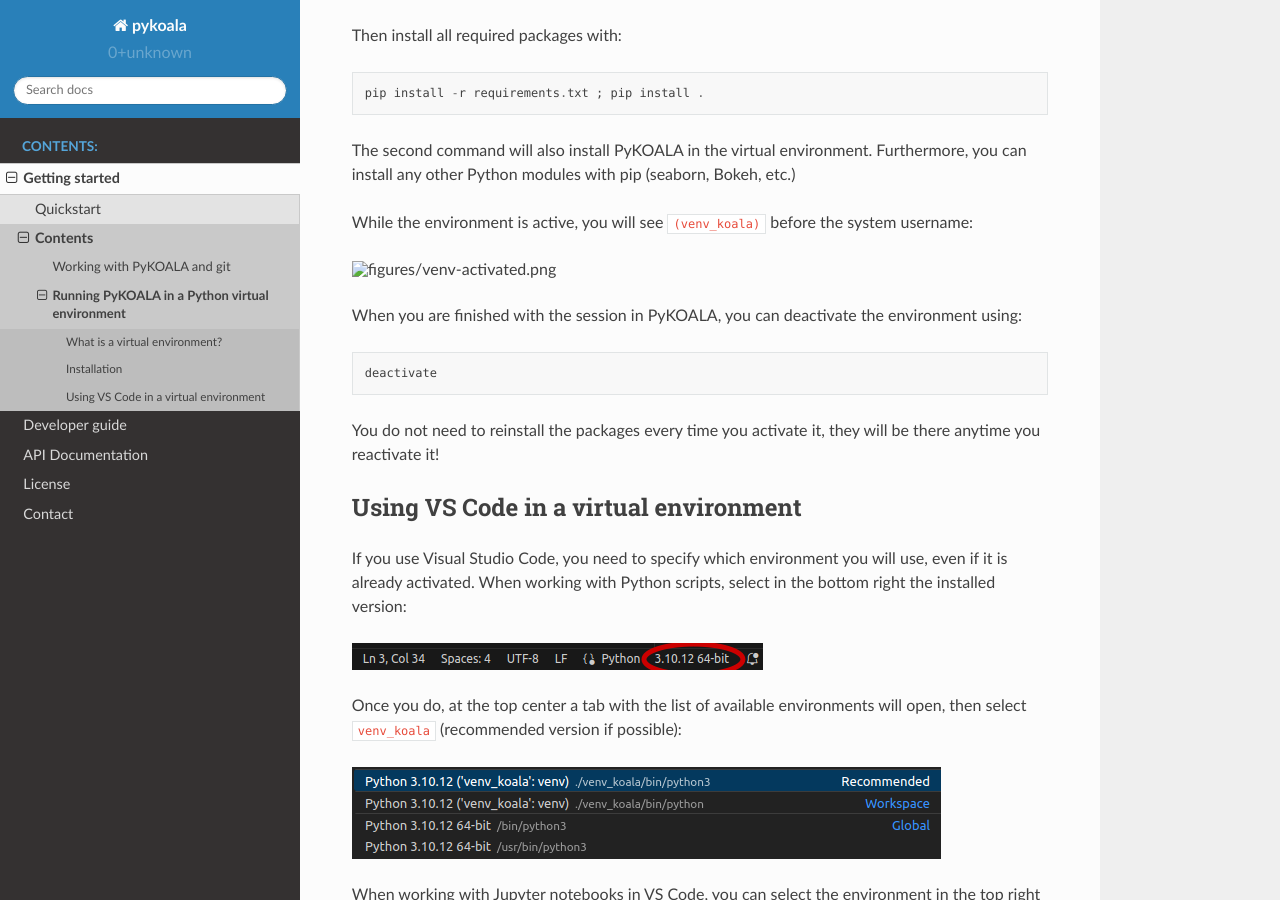
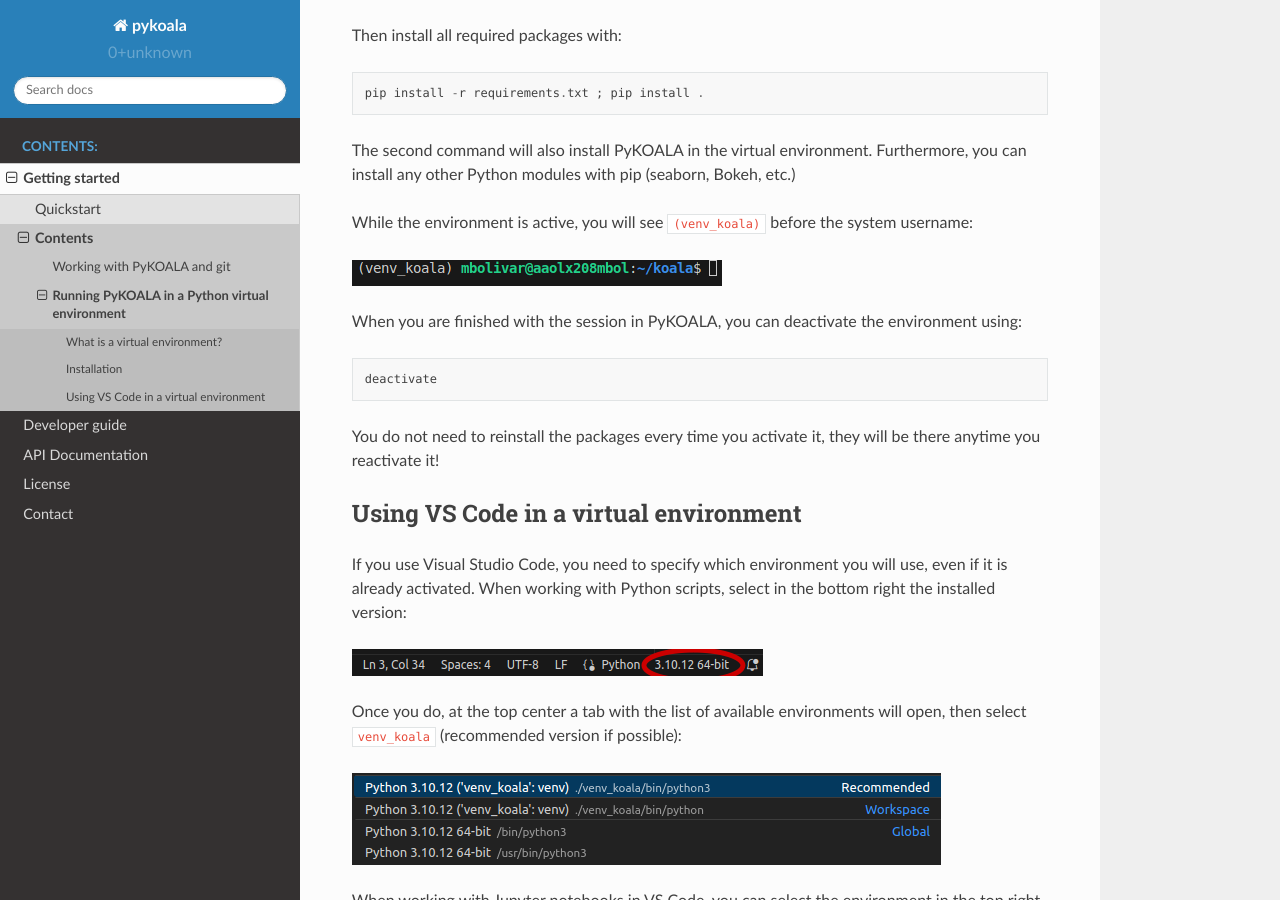
Before and after one commit to pykoala/pykoala, a Sphinx documentation site: the page built from docs/getting-started/virtual-environment.rst, in a window 1280 px wide and 900 px high, scrolled down 947 px. Built offline with Sphinx 7.4.7 and the Read the Docs theme 2.0.0, drawn with Linux system fonts in a browser that asks for light colours.

Commit message:
Added figure

```diff
--- a/docs/getting-started/virtual-environment.rst
+++ b/docs/getting-started/virtual-environment.rst
@@ -42,7 +42,7 @@
 
 While the environment is active, you will see ``(venv_koala)`` before the system username:
 
-.. figure:: ../figures/venv-activated.png
+.. figure:: ../_static/figures/venv-activated.png
 
 When you are finished with the session in PyKOALA, you can deactivate the environment using:
 
```
